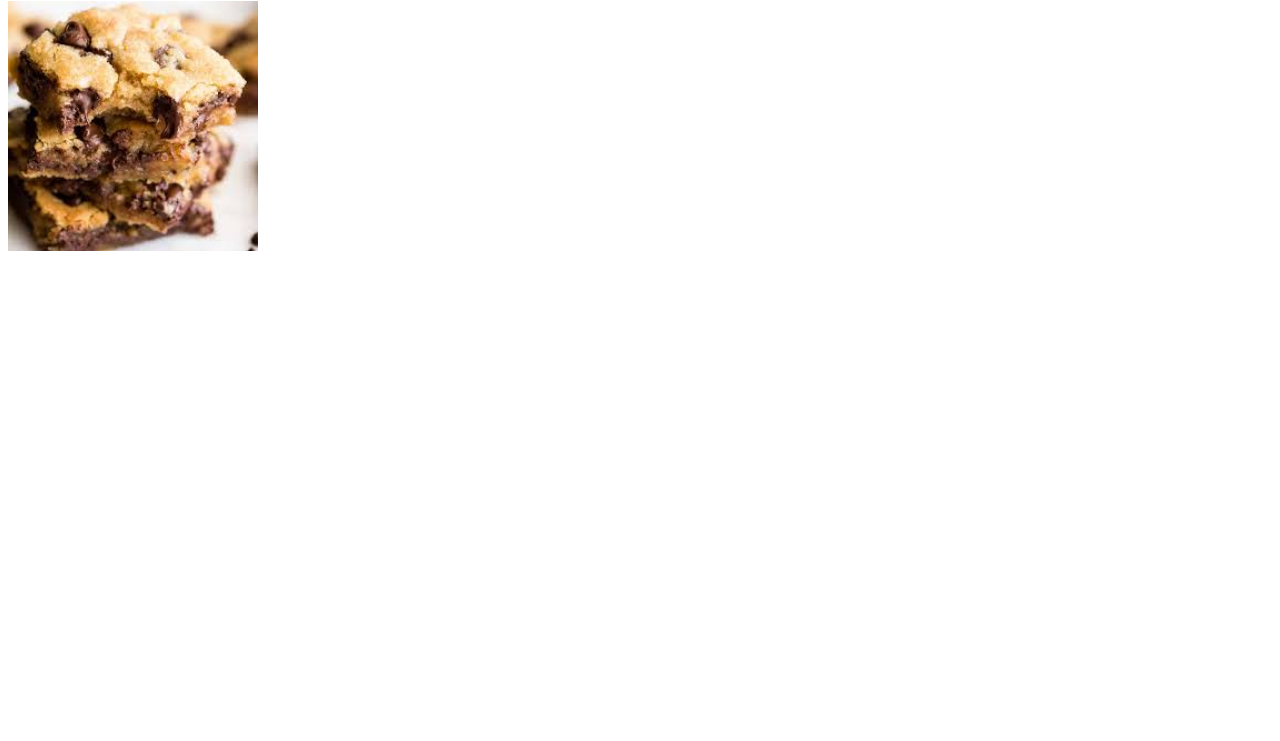
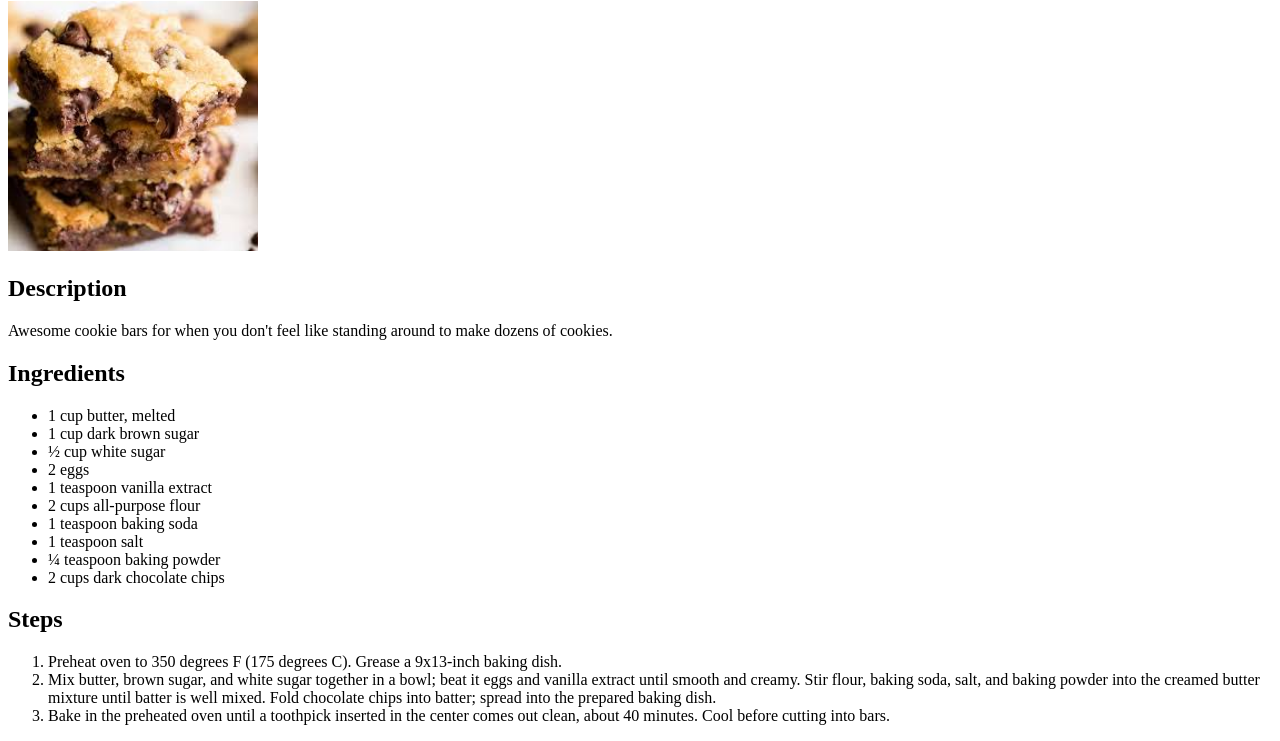
Before and after one commit to ABfathy/odin-recipes, a plain HTML site: page pages/krusty_cookie_bar.html in a window 1280 px wide. Shown: the part 79-820 px from the top of the page. Drawn offline with Linux system fonts and the light colour scheme.

Commit message:
add description unordered list for ingredients and ordered list for steps

```diff
--- a/pages/krusty_cookie_bar.html
+++ b/pages/krusty_cookie_bar.html
@@ -8,4 +8,26 @@
         <h1>Krusty Cookie Bar</h1>
         <img src="../imgs/cookie_bar.jpeg" alt="four mouth watering chocolate chip cookie bar pieces on top of each other" height="250" width="250">
     </body>
+    <h2><strong>Description</strong></h2>
+    <p>Awesome cookie bars for when you don't feel like standing around to make dozens of cookies.</p>
+    <h2><strong>Ingredients</strong></h2>
+    <ul>
+        <li>1 cup butter, melted</li>
+        <li>1 cup dark brown sugar</li>
+        <li>½ cup white sugar</li>
+        <li>2 eggs</li>
+        <li>1 teaspoon vanilla extract</li>
+        <li>2 cups all-purpose flour</li>
+        <li>1 teaspoon baking soda</li>
+        <li>1 teaspoon salt</li>
+        <li>¼ teaspoon baking powder</li>
+        <li>2 cups dark chocolate chips</li>
+
+    </ul>
+    <h2><strong>Steps</strong></h2>
+    <ol>
+        <li>Preheat oven to 350 degrees F (175 degrees C). Grease a 9x13-inch baking dish.</li>
+        <li>Mix butter, brown sugar, and white sugar together in a bowl; beat it eggs and vanilla extract until smooth and creamy. Stir flour, baking soda, salt, and baking powder into the creamed butter mixture until batter is well mixed. Fold chocolate chips into batter; spread into the prepared baking dish.</li>
+        <li>Bake in the preheated oven until a toothpick inserted in the center comes out clean, about 40 minutes. Cool before cutting into bars.</li>
+    </ol>
 </html>
```
